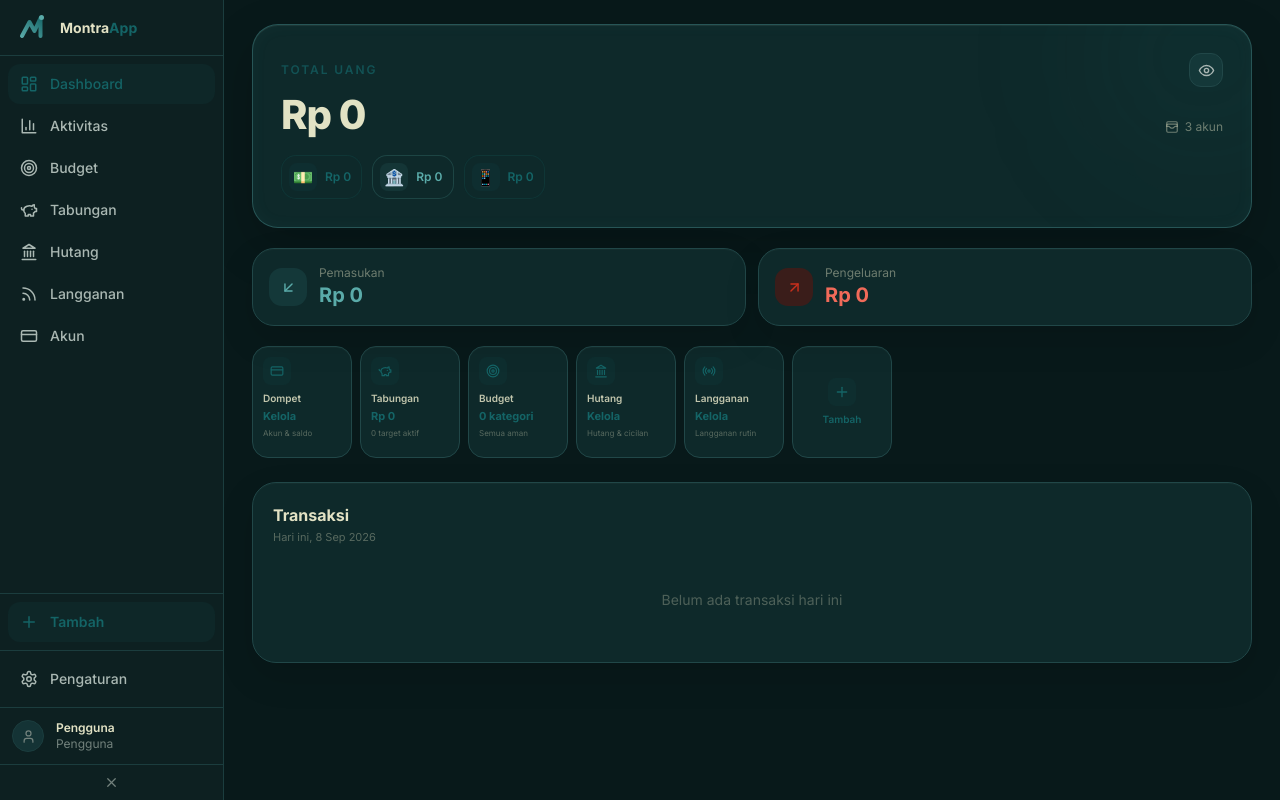
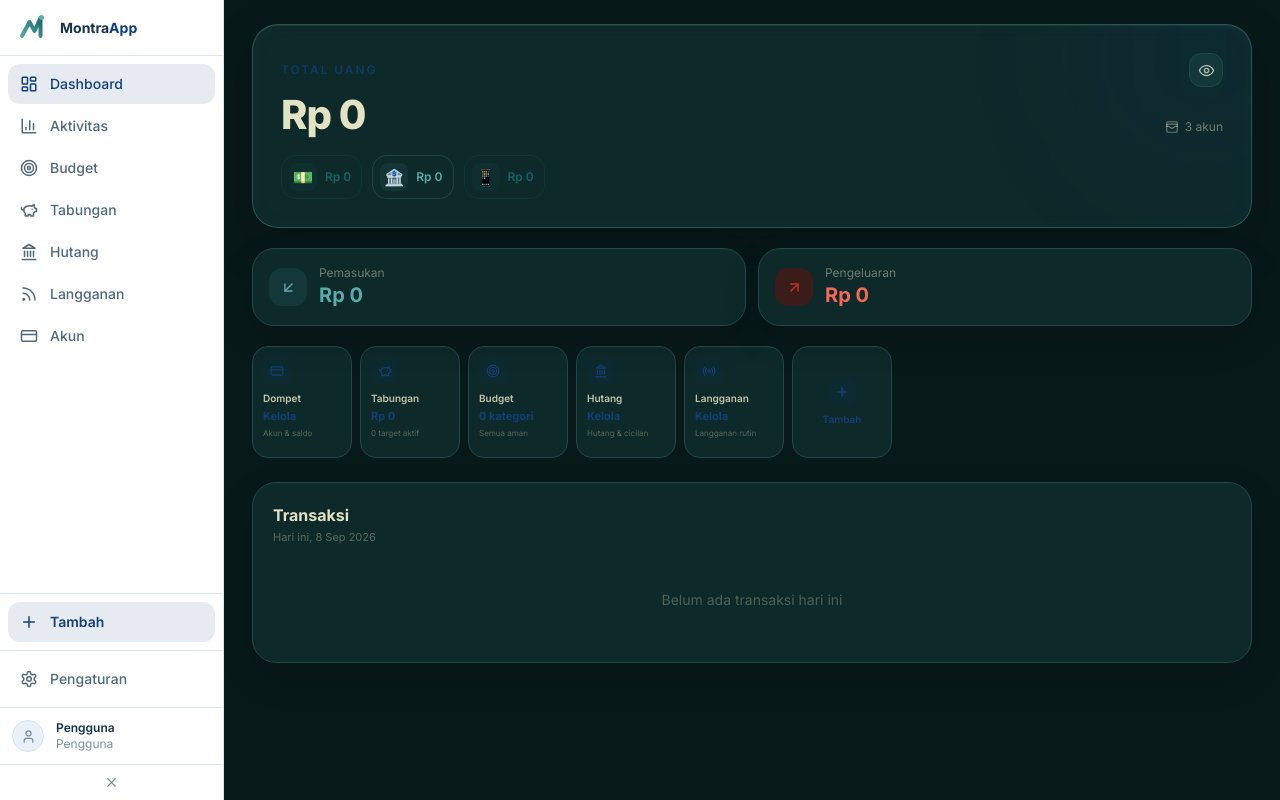
Before and after one commit to hazelinos/Tester, a React (Vite) app: page / in a window 1280 px wide. Built offline with nearby package versions, Linux system fonts and the light colour scheme.

Commit message:
style: update Montra color palette

```diff
--- a/tailwind.config.js
+++ b/tailwind.config.js
@@ -7,21 +7,21 @@ export default {
   theme: {
     extend: {
       colors: {
-        bg: '#071314',
-        card: '#0D2021',
-        input: '#102A2B',
-        elevated: '#143335',
-        border: '#1B3D3E',
-        'border-light': '#285859',
-        primary: '#146466',
-        'primary-dark': '#5AABA9',
-        secondary: '#E2E2C4',
+        bg: '#F6F7F5',
+        card: '#FFFFFF',
+        input: '#F8FAFC',
+        elevated: '#E8F0FA',
+        border: '#DCE5ED',
+        'border-light': '#C4D3E1',
+        primary: '#123F78',
+        'primary-dark': '#1D5FA7',
+        secondary: '#E8F0FA',
         danger: '#C92F1C',
-        income: '#146466',
+        income: '#1D5FA7',
         expense: '#C92F1C',
-        'text-primary': '#E2E2C4',
-        'text-secondary': '#AAB8B3',
-        'text-muted': '#72817C',
+        'text-primary': '#17324D',
+        'text-secondary': '#4E6880',
+        'text-muted': '#7890A3',
       },
       fontFamily: {
         sans: ['Inter', 'system-ui', 'sans-serif'],
```
